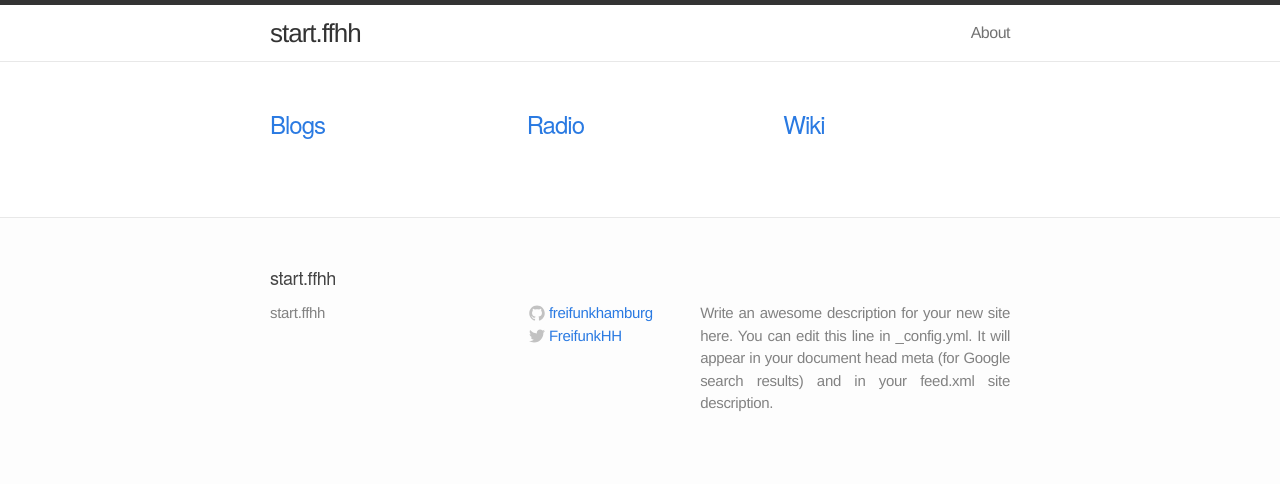
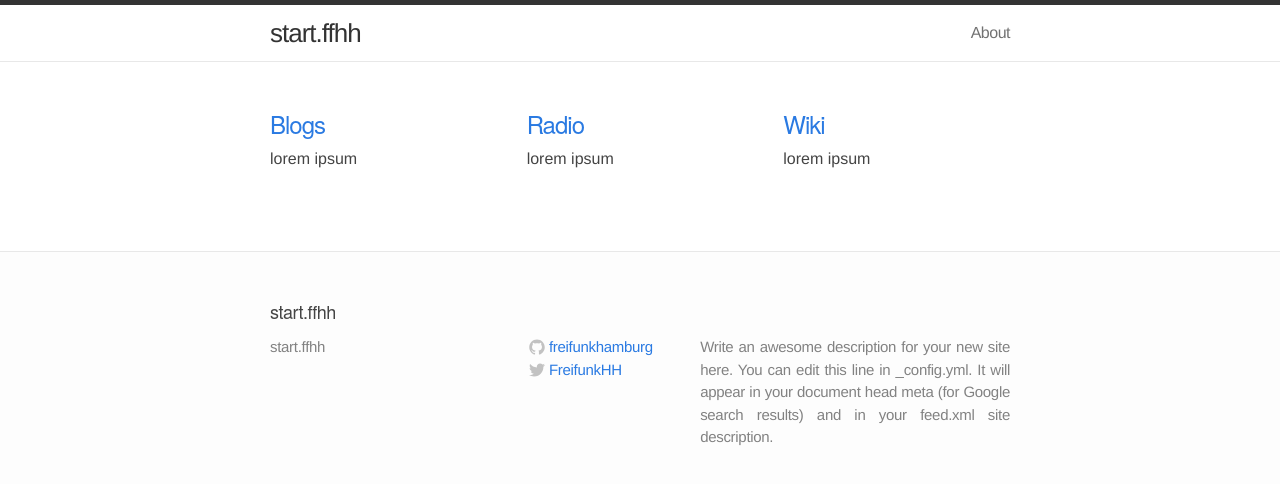
Before and after one commit to freifunkhamburg/start-ffhh, a Jekyll site: the page built from index.html, in a window 1280 px wide. Shown: the top 484 px of the page. Built offline with Jekyll 4.4.1, drawn with Linux system fonts in a browser that asks for light colours.

Commit message:
Add text to services

```diff
--- a/_data/services.yaml
+++ b/_data/services.yaml
@@ -4,11 +4,14 @@
 # network: public
 #
 - title:    Blogs
+  text:     lorem ipsum
   url:      http://wp.ffhh/
   network:  intern
 - title:    Radio
+  text:     lorem ipsum
   url:      http://radio.ffhh/
   network:  intern
 - title:    Wiki
+  text:     lorem ipsum
   url:      https://wiki.freifunk.net/Freifunk_Hamburg
   network:  public
--- a/index.html
+++ b/index.html
@@ -7,6 +7,7 @@ layout: default
     {% for service in site.data.services %}
       <li class="col-6 col-sm-6 col-lg-4">
         <h2><a class="post-link" href="{{ service.url }}">{{ service.title }}</a></h2>
+        <p>{{ service.text }}</p>
       </li>
     {% endfor %}
   </ul>
```
